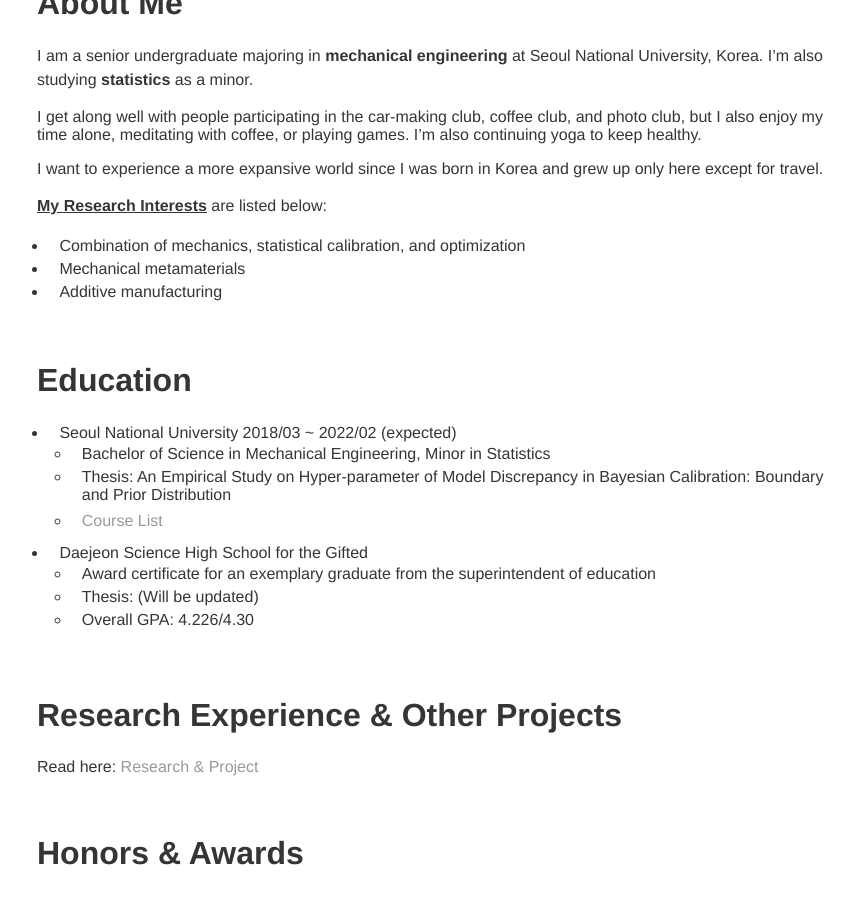
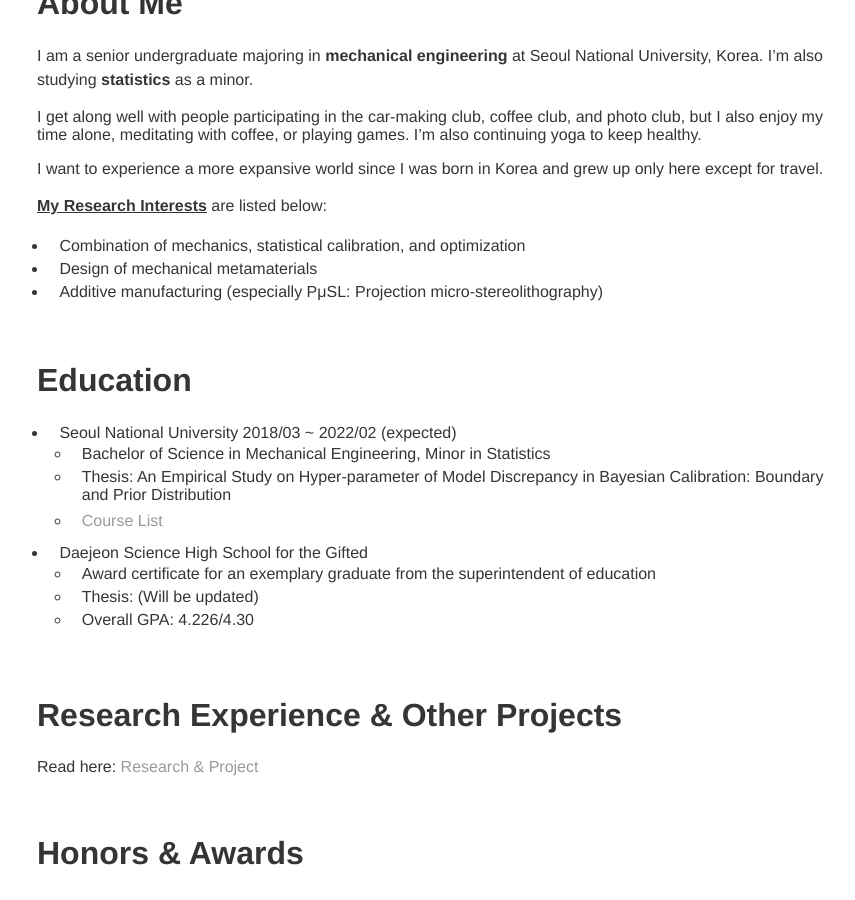
Before and after one commit to tpgml2612/CV, a Jekyll site: the page built from index.md, in a window 1280 px wide and 900 px high, scrolled down 313 px. Shown: the whole window, without its empty margins (203-1058 px from the left). Built offline with Jekyll 4.4.1, drawn with Linux system fonts in a browser that asks for light colours; our own code applies the rules of GitHub Pages for plain Markdown files.

Commit message:
Update index.md

```diff
--- a/index.md
+++ b/index.md
@@ -12,8 +12,8 @@
 
 <strong><u>My Research Interests</u></strong> are listed below:
 * Combination of mechanics, statistical calibration, and optimization
-* Mechanical metamaterials
-* Additive manufacturing
+* Design of mechanical metamaterials
+* Additive manufacturing (especially PμSL: Projection micro-stereolithography)
 
 <br/>
 
```
